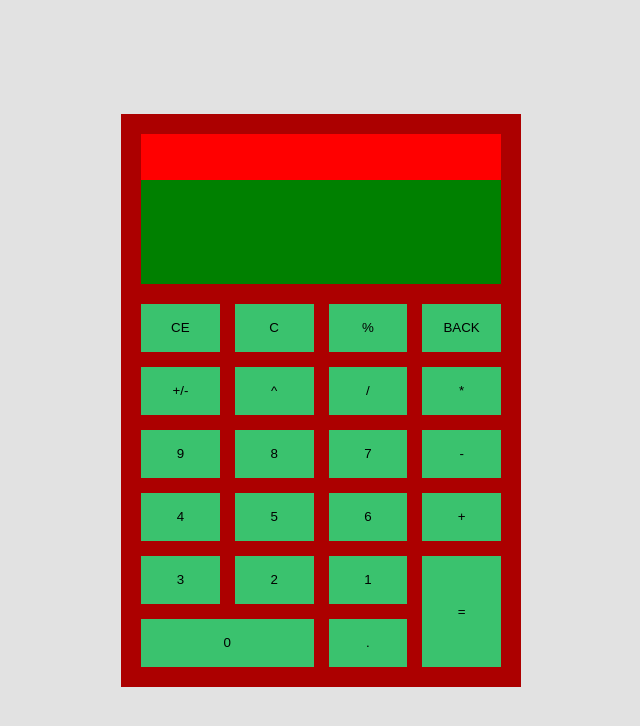
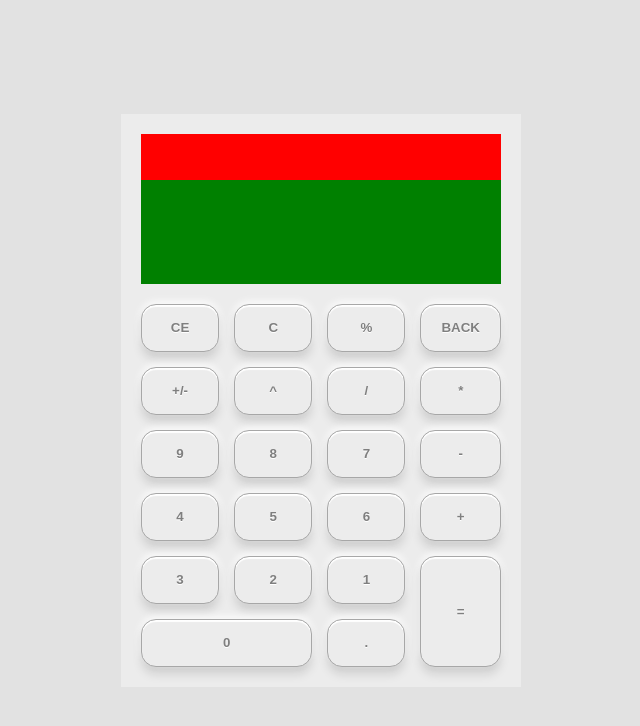
Before and after one commit to PurplePineapple123/calculator, a plain HTML site: page index.html in a window 1280 px wide. Shown: the whole page, without its empty margins (319-959 px from the left). Drawn offline with Linux system fonts and the light colour scheme.

Commit message:
added 3d button styling

```diff
--- a/styles.css
+++ b/styles.css
@@ -45,15 +45,42 @@ table {
 
 /* begin styling */
 
+
+
+
 button {
-    background-color: rgb(58, 194, 110);
     width: 100%;
     height: 3rem;
     display: flex;
     justify-content: center;
     align-items: center;
-    border: none;
+    outline: none;
+
+    background: #ECECEC;
+	border-radius: 15px;
+	padding: 10px 20px;
+	font-family: arial;
+	font-weight: bold;
+	color:#7f7f7f;
+	text-decoration: none;
+	text-shadow:0px 1px 0px #fff;
+	border:1px solid #a7a7a7;
+	box-shadow: 0px 2px 1px white inset, 0px -2px 8px white, 0px 2px 5px rgba(0, 0, 0, 0.1), 0px 8px 10px rgba(0, 0, 0, 0.1);
+	-webkit-transition:box-shadow 0.5s;
 }
+
+button:hover {
+    box-shadow: 0px 2px 1px white inset, 0px -2px 20px white, 0px 2px 5px rgba(0, 0, 0, 0.1), 0px 8px 10px rgba(0, 0, 0, 0.1);
+}
+
+button:active {
+    box-shadow: 0px 1px 2px rgba(0, 0, 0, 0.5) inset, 0px -2px 20px white, 0px 1px 5px rgba(0, 0, 0, 0.1), 0px 2px 10px rgba(0, 0, 0, 0.1);
+	background:-webkit-linear-gradient(top, #d1d1d1 0%,#ECECEC 100%);
+}
+
+
+
+
 
 body {
     display: flex;
@@ -67,7 +94,7 @@ body {
 }
 
 #calculator {
-    background-color: rgb(172, 0, 0);
+    background-color:#ECECEC;
     width: 400px;
     height: auto;
 }
```
Also changed, not shown: index.html (+1 -1 lines), main.js (line endings or trailing spaces).
